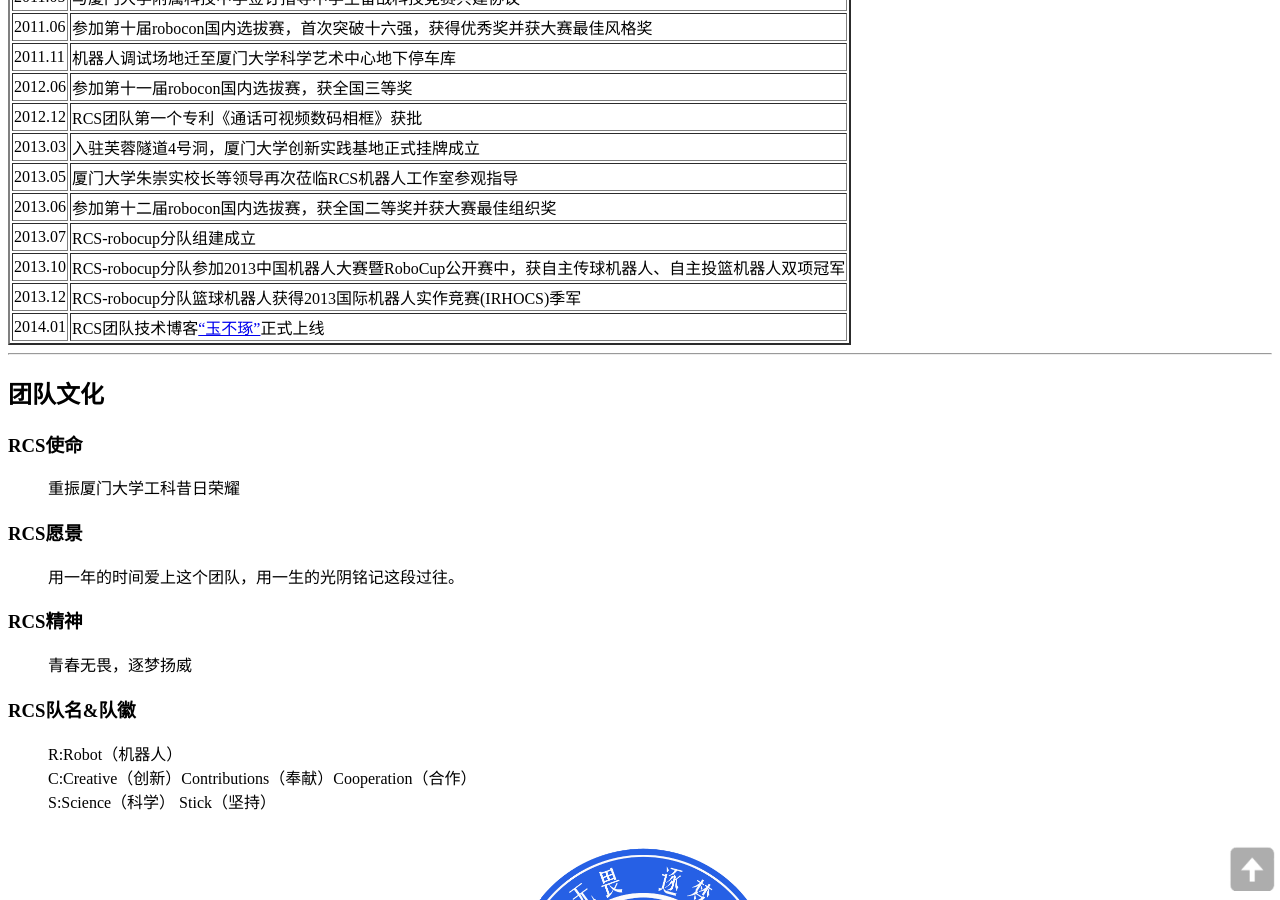
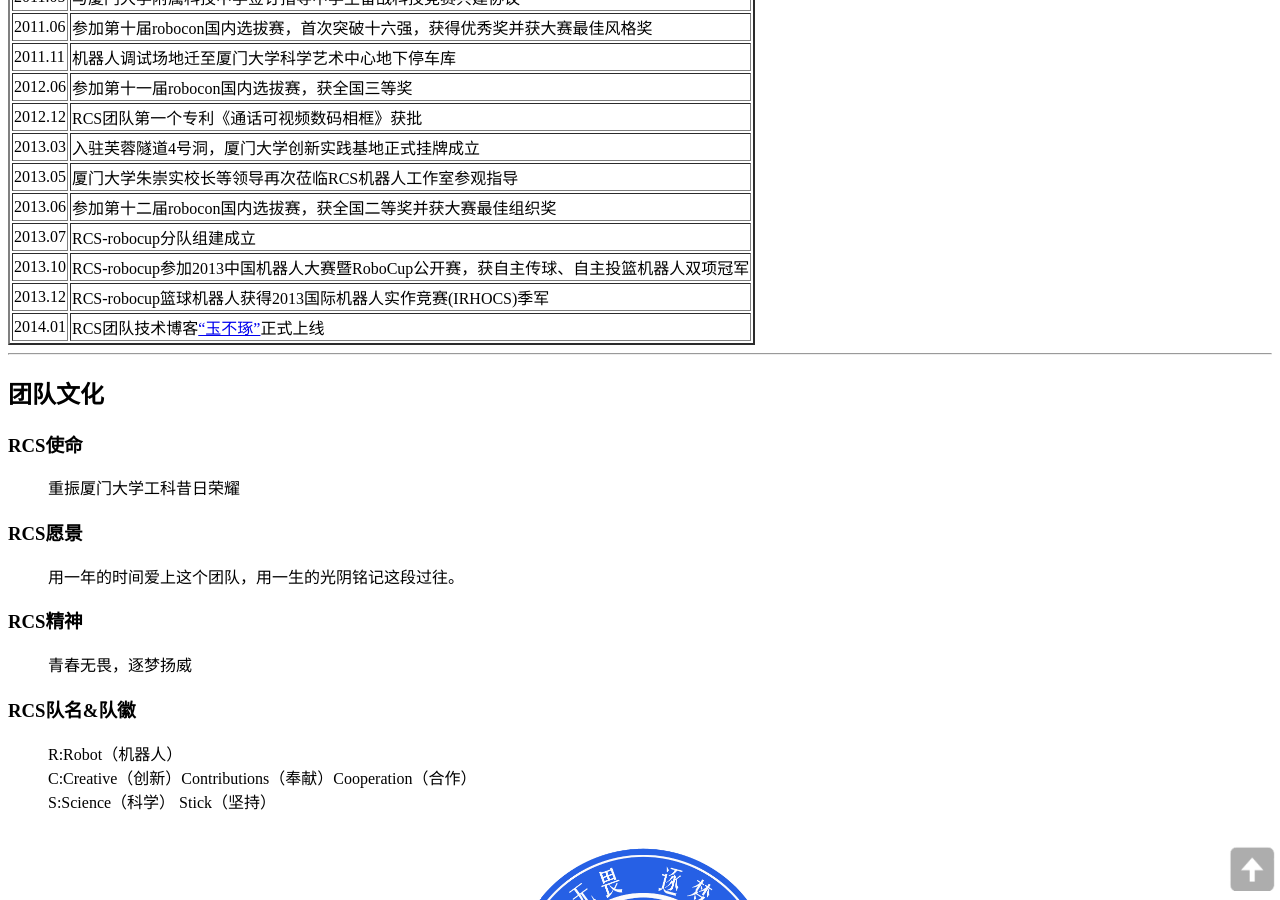
Before and after one commit to RCSTech/RCSTech.github.io, a Jekyll site: the page built from about.md, in a window 1280 px wide and 900 px high, scrolled down 844 px. Built offline with Jekyll 4.4.1, drawn with Linux system fonts in a browser that asks for light colours; nearby versions of some CDN libraries; Markdown is read by kramdown in place of the engine named in the settings; a style sheet for code colours, icons or effects is not loaded.

Commit message:
edit some detail

```diff
--- a/about.md
+++ b/about.md
@@ -104,11 +104,11 @@
 </tr>
 <tr>
     <td>2013.10</td>
-    <td>RCS-robocup分队参加2013中国机器人大赛暨RoboCup公开赛中，获自主传球机器人、自主投篮机器人双项冠军</td>
+    <td>RCS-robocup参加2013中国机器人大赛暨RoboCup公开赛，获自主传球、自主投篮机器人双项冠军</td>
 </tr>
 <tr>
     <td>2013.12</td>
-    <td>RCS-robocup分队篮球机器人获得2013国际机器人实作竞赛(IRHOCS)季军</td>
+    <td>RCS-robocup篮球机器人获得2013国际机器人实作竞赛(IRHOCS)季军</td>
 </tr>
 <tr>
     <td>2014.01</td>
```
Also changed, not shown: _posts/2012-12-08-frome-cylinder-driver-to-optocoupler.md (+3 -3 lines).
